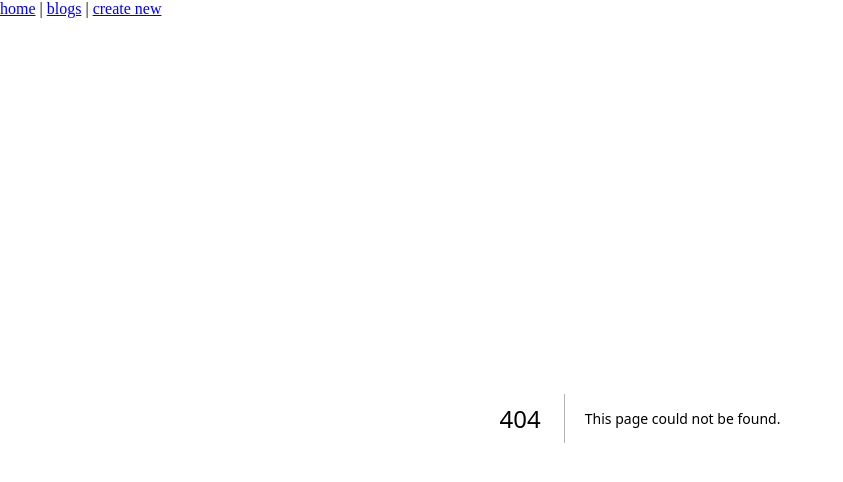
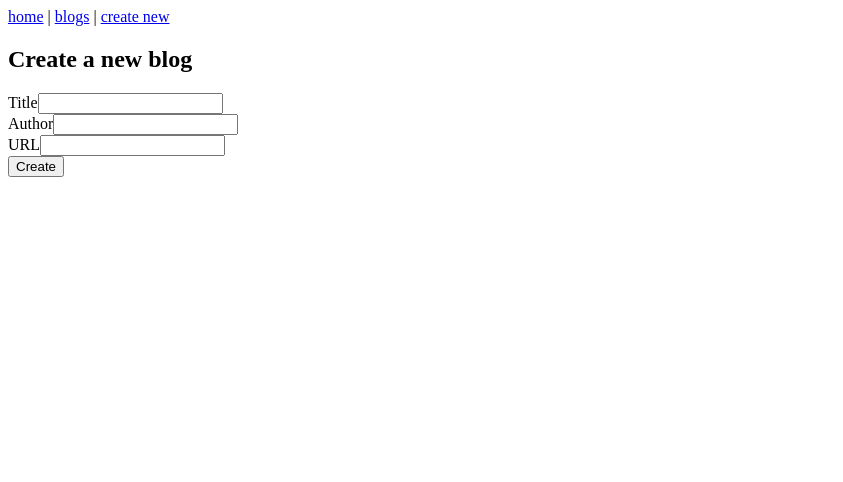
Before and after one commit to vilho4/Part14, a Next.js app in the folder bloglist-app/: page /blogs/new in a window 1280 px wide. Before the commit this address had no page. Shown: the top 482 px of the page, without its empty margins (0-843 px from the left). Built offline with nearby package versions, Linux system fonts and the light colour scheme.

Commit message:
14.2 completed

```diff
--- /dev/null
+++ b/bloglist-app/app/actions/blogs.ts
@@ -0,0 +1,14 @@
+'use server'
+
+import { redirect } from 'next/navigation'
+import { revalidatePath } from 'next/cache'
+import { createBlog } from '../services/blogs'
+
+export const createBlogAction = async (formData: FormData) => {
+  const title = formData.get('title') as string
+  const author = formData.get('author') as string
+  const url = formData.get('url') as string
+  createBlog({ title, author, url })
+  revalidatePath('/blogs')
+  redirect('/blogs')
+}
--- /dev/null
+++ b/bloglist-app/app/blogs/new/page.tsx
@@ -0,0 +1,30 @@
+import { createBlogAction } from '@/app/actions/blogs'
+
+export default function NewBlog() {
+  return (
+    <div>
+      <h2>Create a new blog</h2>
+      <form action={createBlogAction}>
+        <div>
+          <label>
+            Title
+            <input type="text" name="title" required />
+          </label>
+        </div>
+        <div>
+          <label>
+            Author
+            <input type="text" name="author" required />
+          </label>
+        </div>
+        <div>
+          <label>
+            URL
+            <input type="url" name="url" required />
+          </label>
+        </div>
+        <button type="submit">Create</button>
+      </form>
+    </div>
+  )
+}
--- /dev/null
+++ b/bloglist-app/app/services/blogs.ts
@@ -0,0 +1,28 @@
+const blogs = [
+  {
+    id: 1,
+    title: 'React patterns',
+    author: 'Michael Chan',
+    url: 'https://reactpatterns.com/',
+    likes: 7,
+  },
+  {
+    id: 2,
+    title: 'Go To Statement Considered Harmful',
+    author: 'Edsger W. Dijkstra',
+    url: 'https://example.com',
+    likes: 5,
+  },
+]
+
+let nextId = (blogs.at(-1)?.id ?? 0) + 1
+
+export function getAllBlogs() {
+  return blogs
+}
+
+export function createBlog(blog: { title: string; author: string; url: string }) {
+  const newBlog = { ...blog, id: nextId++, likes: 0 }
+  blogs.push(newBlog)
+  return newBlog
+}
```
Also changed, not shown: bloglist-app/app/blogs/page.tsx (+2 -16 lines).
